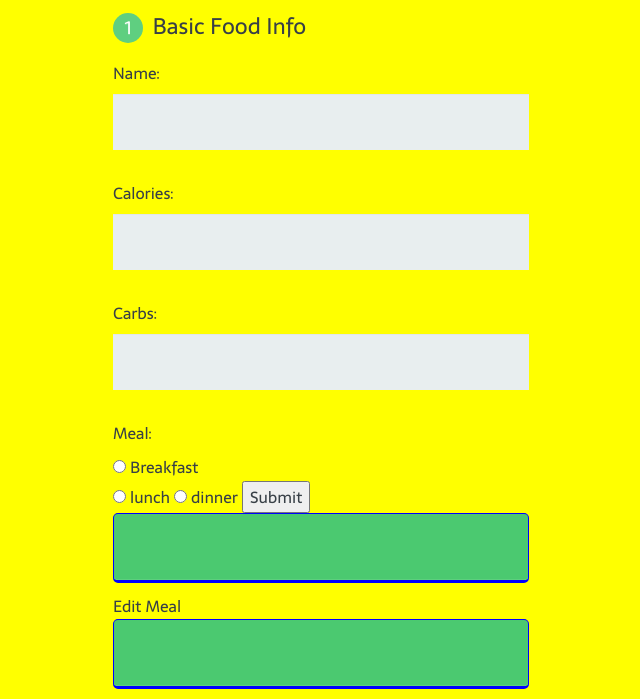
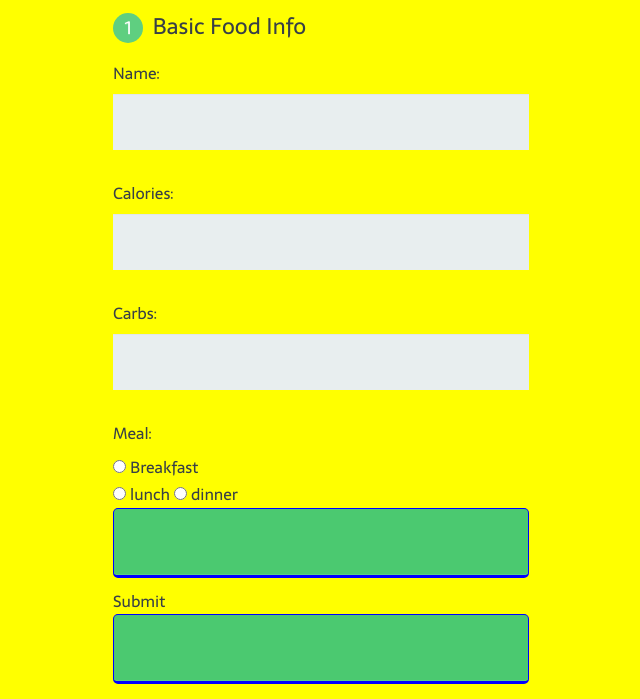
Before and after one commit to alexkthomas/FSJS-Final-Project, a website: page public/index.html in a window 1280 px wide. Shown: the part 94-793 px from the top of the page, without its empty margins (319-959 px from the left). Drawn offline with nearby package versions, Linux system fonts and the light colour scheme.

Commit message:
awesome commit message

```diff
--- a/public/index.html
+++ b/public/index.html
@@ -27,12 +27,9 @@
         <input type="text" id="carbs" name="food_carbs">
 
         <label>Meal:</label>
-        <input type="radio" id="breakfast" value="breakfast" name="user_age"><label for="breakfast" class="light">Breakfast</label><br>
-
-        <input type="radio" id="lunch" value="lunch" name="lunch"><label for="lunch" class="light">lunch</label>
-
-          <input type="radio" id="dinner" value="dinner" name="dinner"><label for="dinner" class="light">dinner</label>
-
+        <input type="radio" id="breakfast" value="breakfast" name="meal_type"><label for="breakfast" class="light">Breakfast</label><br>
+        <input type="radio" id="lunch" value="lunch" name="meal_type"><label for="lunch" class="light">lunch</label>
+        <input type="radio" id="dinner" value="dinner" name="meal_type"><label for="dinner" class="light">dinner</label>
 
           <script src="https://cdnjs.cloudflare.com/ajax/libs/jquery/3.2.1/jquery.min.js"></script>
        <script src="https://cdnjs.cloudflare.com/ajax/libs/handlebars.js/4.0.8/handlebars.min.js"></script>
@@ -40,7 +37,7 @@
 
 
 
-        <button type="button" onclick='submitFileForm()' class="btn btn-success">Submit</button>
+        <input type="button" onclick='submitFileForm()' class="btn btn-success">Submit</input>
         <input type="button">Edit Meal</input>
         <input type="button">Delete</input>
 
```
Also changed, not shown: src/server.js (+7 -0 lines).
